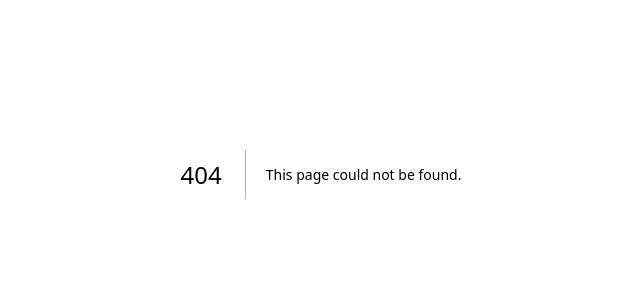
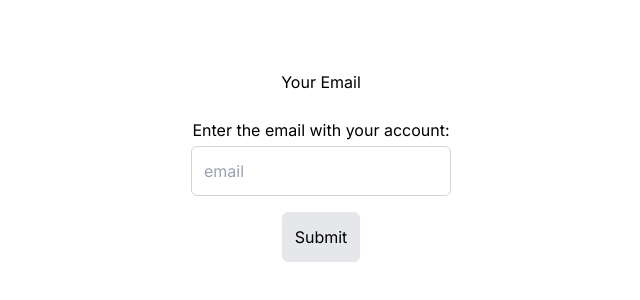
Before and after one commit to MusiliC/authentication-email-verification-password-reset, a Next.js app: page /forgotpassword in a window 1280 px wide. Before the commit this address had no page. Shown: the part 226-526 px from the top of the page, without its empty margins (319-959 px from the left). Built offline with nearby package versions, Linux system fonts and the light colour scheme.

Commit message:
password email verification

```diff
--- /dev/null
+++ b/src/app/api/users/forgotpassword/route.ts
@@ -0,0 +1,32 @@
+import { connect } from "@/dbConfig/dbConfig";
+import User from "../../../../models/UserModel";
+import { NextRequest, NextResponse } from "next/server";
+import { sendEmail } from "@/helpers/mailer";
+
+connect();
+
+export async function POST(request: NextRequest) {
+  try {
+    const reqBody = await request.json();
+    const { email } = reqBody;
+
+    //check if user exist
+    const existingUser = await User.findOne({ email });
+
+    if (!existingUser) {
+      return NextResponse.json({ error: "Email is not registered" });
+    }
+
+    //send verification email
+    await sendEmail({ email, emailType: "RESET", userId: existingUser._id });
+
+    console.log("reset password link sent to your email");
+
+    return NextResponse.json({
+      message: "reset email send successfully",
+      success: true,
+    });
+  } catch (error: any) {
+    return NextResponse.json({ error: error.message }, { status: 500 });
+  }
+}
--- a/src/app/api/users/reset/route.ts
+++ /dev/null
@@ -1,21 +0,0 @@
-import { connect } from "@/dbConfig/dbConfig";
-import User from "../../../../models/UserModel";
-import { NextRequest, NextResponse } from "next/server";
-import bcrypt from "bcryptjs";
-import { sendEmail } from "@/helpers/mailer";
-
-connect();
-
-export async function POST(request: NextRequest) {
-  try {
-    const reqBody = await request.json();
-    const { email } = reqBody;
-    console.log(email);
-
-    //check if email exist
-
-    // const user = await User.findOne({
-    //   email: email,
-    // });
-  } catch (error) {}
-}
--- /dev/null
+++ b/src/app/forgotpassword/page.tsx
@@ -0,0 +1,50 @@
+"use client";
+import React from "react";
+import axios from "axios";
+import toast from "react-hot-toast";
+
+function ForgotPassword() {
+  const [email, setEmail] = React.useState("");
+  const [loading, setLoading] = React.useState(false);
+
+  const sendEmail = async () => {
+    try {
+      setLoading(true);
+
+      const res = await axios.post("api/users/forgotpassword", { email });
+      console.log("Success", res.data);
+    } catch (error: any) {
+      console.log("Forgot password failed", error.message);
+      toast.error(error.message);
+    } finally {
+      setLoading(false);
+    }
+  };
+
+  return (
+    <div className="flex flex-col items-center justify-center  min-h-screen py-2">
+      <h1>{loading ? "Processing" : "Your Email"} </h1>
+
+      <br />
+
+      <label htmlFor="username">Enter the email with your account:</label>
+      <input
+        className="p-3 my-1 border border-gray-300 rounded-md mb-4 focus:outline-none focus:border-gray-600"
+        id="username"
+        type="text"
+        value={email}
+        onChange={(e) => setEmail(e.target.value)}
+        placeholder="email"
+      />
+
+      <button
+        onClick={sendEmail}
+        className="p-3 border bg-gray-200 rounded-md mb-4 hover:outline-none hover:bg-gray-400"
+      >
+        Submit
+      </button>
+    </div>
+  );
+}
+
+export default ForgotPassword;
--- a/src/app/login/page.tsx
+++ b/src/app/login/page.tsx
@@ -75,7 +75,7 @@ const Login = () => {
           Create Account
         </Link>
 
-        <Link href={"/reset"} className="underline">
+        <Link href={"/forgotpassword"} className="underline">
           Forgot password?
         </Link>
       </div>
--- a/src/app/reset/page.tsx
+++ /dev/null
@@ -1,31 +0,0 @@
-"use client";
-import React from "react";
-
-function Reset() {
-  const [email, setEmail] = React.useState("");
-  const [loading, setLoading] = React.useState("");
-
-  return (
-    <div className="flex flex-col items-center justify-center  min-h-screen py-2">
-      <h1>{loading ? "Processing" : "Your Email"} </h1>
-
-      <br />
-
-      <label htmlFor="username">Enter the email with your account:</label>
-      <input
-        className="p-3 my-1 border border-gray-300 rounded-md mb-4 focus:outline-none focus:border-gray-600"
-        id="username"
-        type="text"
-        value={email}
-        onChange={(e) => setEmail(e.target.value)}
-        placeholder="email"
-      />
-
-      <button className="p-3 border bg-gray-200 rounded-md mb-4 hover:outline-none hover:bg-gray-400">
-        Submit
-      </button>
-    </div>
-  );
-}
-
-export default Reset;
--- a/src/app/signup/page.tsx
+++ b/src/app/signup/page.tsx
@@ -20,7 +20,7 @@ const SignUp = () => {
     try {
       setLoading(true);
       const res = await axios.post("api/users/signup", user);
-      console.log("Signup success", res.data);
+      console.log("Sign up success", res.data);
       router.push("/login")
     } catch (error: any) {
       console.log("Sign up failed", error.message);
--- a/src/helpers/mailer.ts
+++ b/src/helpers/mailer.ts
@@ -37,7 +37,7 @@ export const sendEmail = async ({ email, emailType, userId }: any) => {
       }/verifyemail?token=${hashedToken}" >here</a> to ${
         emailType === "VERIFY" ? "verify your email" : "reset password"
       }
-      or copy and paste the link below in your browser <br/>
+      or copy and paste the link below in your browser <br/> <br/>
       ${process.env.DOMAIN}/verifyemail?token=${hashedToken}
       </p>`,
     };
```
